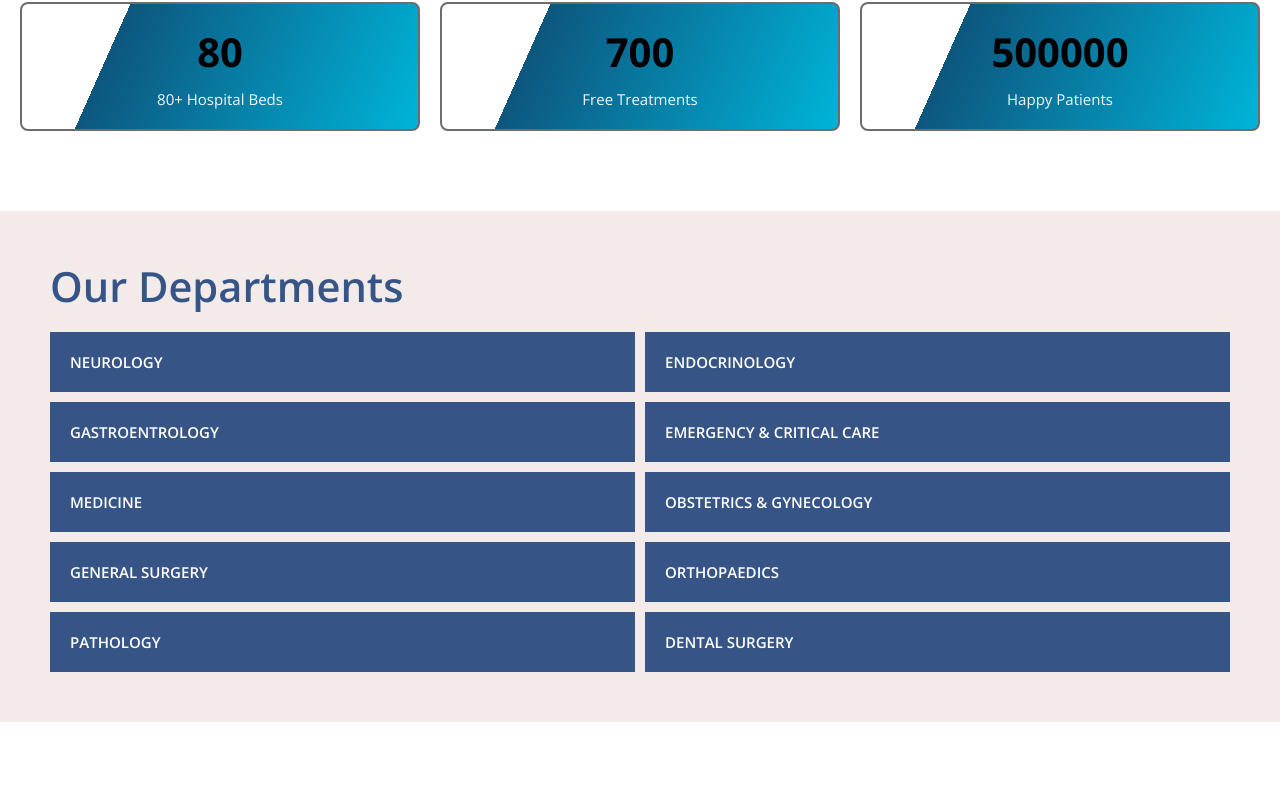
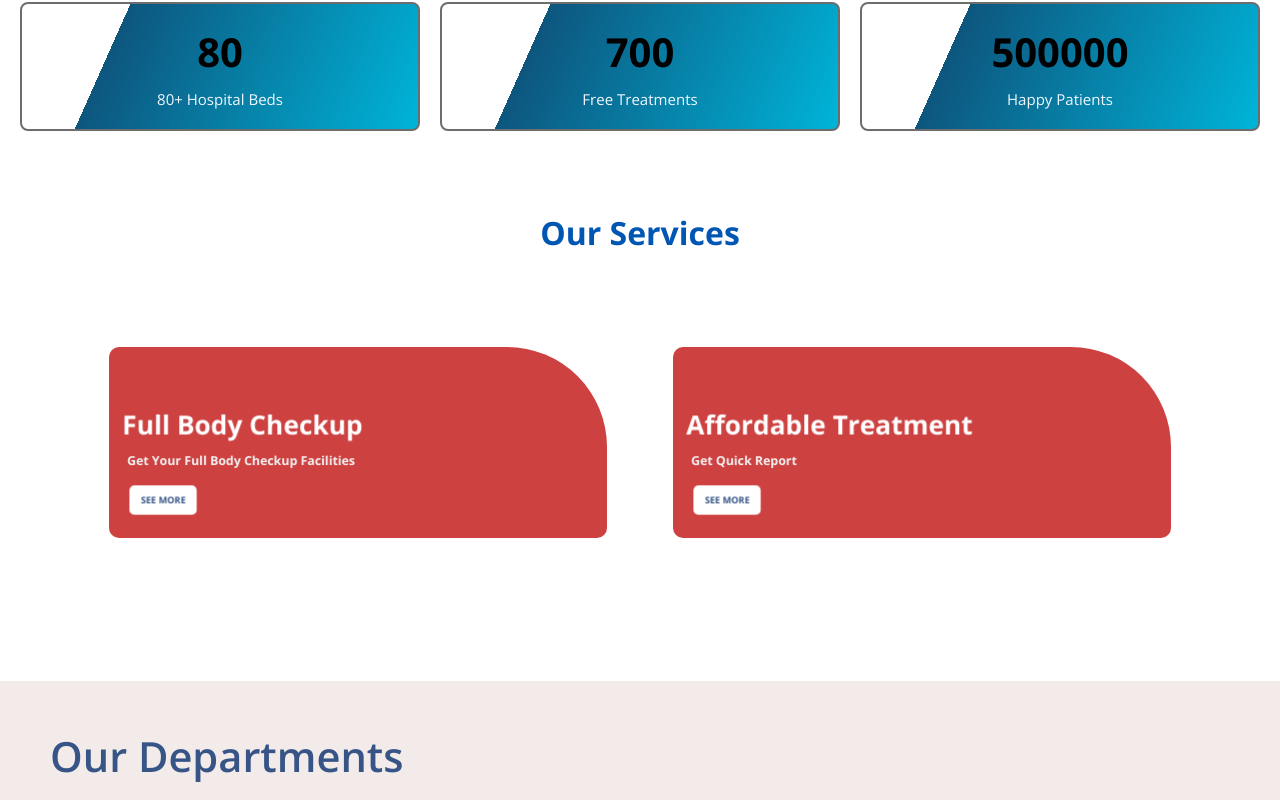
Before and after one commit to Khiyanat-Deori/sultan-frontend, a React (Create React App) app: page / in a window 1280 px wide. Shown: the part 1155-1955 px from the top of the page. Built offline with nearby package versions, Linux system fonts and the light colour scheme.

Commit message:
3d services

```diff
--- /dev/null
+++ b/src/Components/3DServiceCard/ServiceCard.css
@@ -0,0 +1,146 @@
+.heading_service {
+  text-align: center;
+  font-size: 2rem;
+  margin-bottom: 20px;
+  color: #0056b3;
+  font-weight: bolder;
+}
+
+.main_services {
+  display: flex;
+  flex-wrap: wrap;
+  justify-content: center;
+  gap: 20px;
+}
+
+.parents {
+  flex: 1 1 calc(33.333% - 20px);
+  display: flex;
+  justify-content: center;
+}
+
+@media (max-width: 768px) {
+  .parents {
+    flex: 1 1 calc(50% - 20px);
+  }
+}
+
+@media (max-width: 480px) {
+  .parents {
+    flex: 1 1 calc(100% - 20px);
+  }
+}
+.parents {
+  width: 300px;
+  padding: 20px;
+  perspective: 1000px;
+}
+
+.card {
+  padding-top: 50px;
+  /* border-radius: 10px; */
+  border: 3px solid rgb(255, 255, 255);
+  transform-style: preserve-3d;
+
+  background-size: 60px 60px;
+  background-position:
+    0 0,
+    0 0;
+
+  width: 100%;
+  /* box-shadow: rgba(142, 142, 142, 0.3) 0px 30px 30px -10px; */
+  transition: all 0.5s ease-in-out;
+}
+
+.card:hover {
+  background-position:
+    -100px 100px,
+    -100px 100px;
+  transform: rotate3d(0.5, 1, 0, 30deg);
+}
+
+.content-box {
+  background: #ce4141;
+  border-radius: 10px 100px 10px 10px;
+  transition: all 0.5s ease-in-out;
+  padding: 60px 25px 25px 25px;
+  transform-style: preserve-3d;
+}
+
+.content-box .card-title {
+  display: inline-block;
+  color: white;
+  font-size: 25px;
+  font-weight: 900;
+  transition: all 0.5s ease-in-out;
+  transform: translate3d(0px, 0px, 50px);
+}
+
+.content-box .card-title:hover {
+  transform: translate3d(0px, 0px, 60px);
+}
+
+.content-box .card-content {
+  margin-top: 10px;
+  font-size: 12px;
+  font-weight: 700;
+  color: #f2f2f2;
+  transition: all 0.5s ease-in-out;
+  transform: translate3d(0px, 0px, 30px);
+}
+
+.content-box .card-content:hover {
+  transform: translate3d(0px, 0px, 60px);
+}
+
+.content-box .see-more {
+  cursor: pointer;
+  margin-top: 1rem;
+  display: inline-block;
+  font-weight: 900;
+  font-size: 9px;
+  text-transform: uppercase;
+  color: #365486;
+  border-radius: 5px;
+  background: white;
+  padding: 0.5rem 0.7rem;
+  transition: all 0.5s ease-in-out;
+  transform: translate3d(0px, 0px, 20px);
+}
+
+.content-box .see-more:hover {
+  transform: translate3d(0px, 0px, 60px);
+}
+.month {
+  font-size: 20px;
+}
+.date-box {
+  position: absolute;
+  top: 30px;
+  right: 30px;
+  height: 60px;
+  width: 60px;
+  background: white;
+  border: 1px solid #365486;
+  border-radius: 10px;
+  padding: 10px;
+  transform: translate3d(0px, 0px, 80px);
+  box-shadow: rgba(100, 100, 111, 0.2) 0px 17px 10px -10px;
+}
+
+.date-box span {
+  display: block;
+  text-align: center;
+}
+
+.date-box .month {
+  color: #365486;
+  font-size: 9px;
+  font-weight: 700;
+}
+
+.date-box .date {
+  font-size: 20px;
+  font-weight: 900;
+  color: #365486;
+}
--- /dev/null
+++ b/src/Components/3DServiceCard/ServiceCard.jsx
@@ -0,0 +1,39 @@
+import React from "react";
+import "./ServiceCard.css";
+
+const ServiceCard = () => {
+  return (
+    <>
+      <section className="section ">
+        <div className="heading_service">Our Services</div>
+        <div className="container">
+          <main className="main_services">
+            <div className="parents">
+              <div className="card">
+                <div className="content-box">
+                  <span className="card-title">Full Body Checkup</span>
+                  <p className="card-content">
+                    Get Your Full Body Checkup Facilities
+                    <br />
+                  </p>
+                  <span className="see-more">See More</span>
+                </div>
+              </div>
+            </div>
+            <div className="parents">
+              <div className="card">
+                <div className="content-box">
+                  <span className="card-title">Affordable Treatment</span>
+                  <p className="card-content">Get Quick Report </p>
+                  <span className="see-more">See More</span>
+                </div>
+              </div>
+            </div>
+          </main>
+        </div>
+      </section>
+    </>
+  );
+};
+
+export default ServiceCard;
--- a/src/Components/Home.js
+++ b/src/Components/Home.js
@@ -3,7 +3,7 @@ import Navbar from "./Navbar/Navbar";
 import HeroSection from "./HeroSection/HeroSection";
 import Aboutus from "./AboutUS/aboutUS";
 import Counter from "./Counter/Counter";
-
+import ServiceCard from "./3DServiceCard/ServiceCard";
 import Departments from "./Departments/Departments";
 import TopContainer from "./TopContainer/TopContainer";
 import BottomContainer from "./BottomContainer/BottomContainer";
@@ -16,6 +16,7 @@ const Home = () => {
       <HeroSection />
       <Aboutus />
       <Counter />
+      <ServiceCard />
       <Departments />
       <TopContainer />
       <BottomContainer />
```
